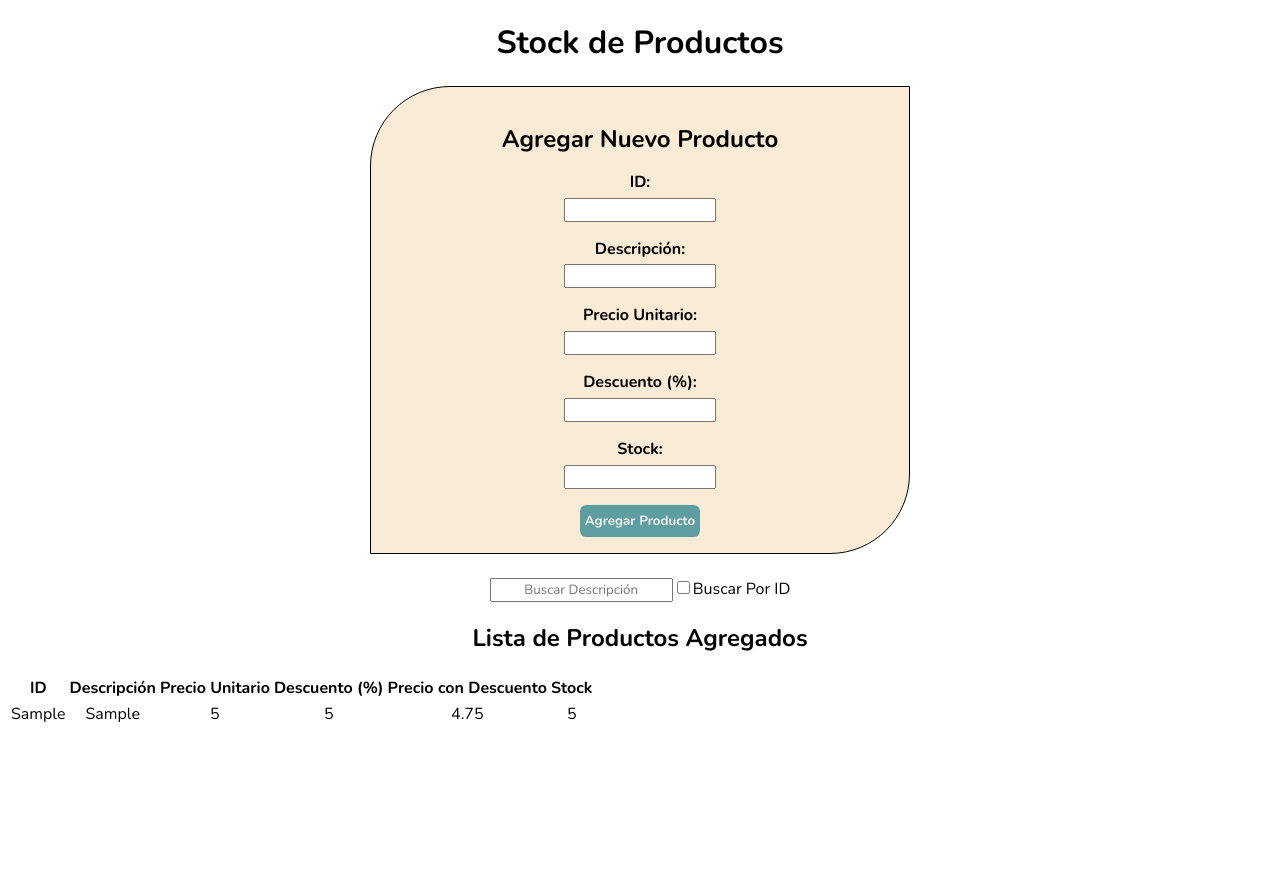
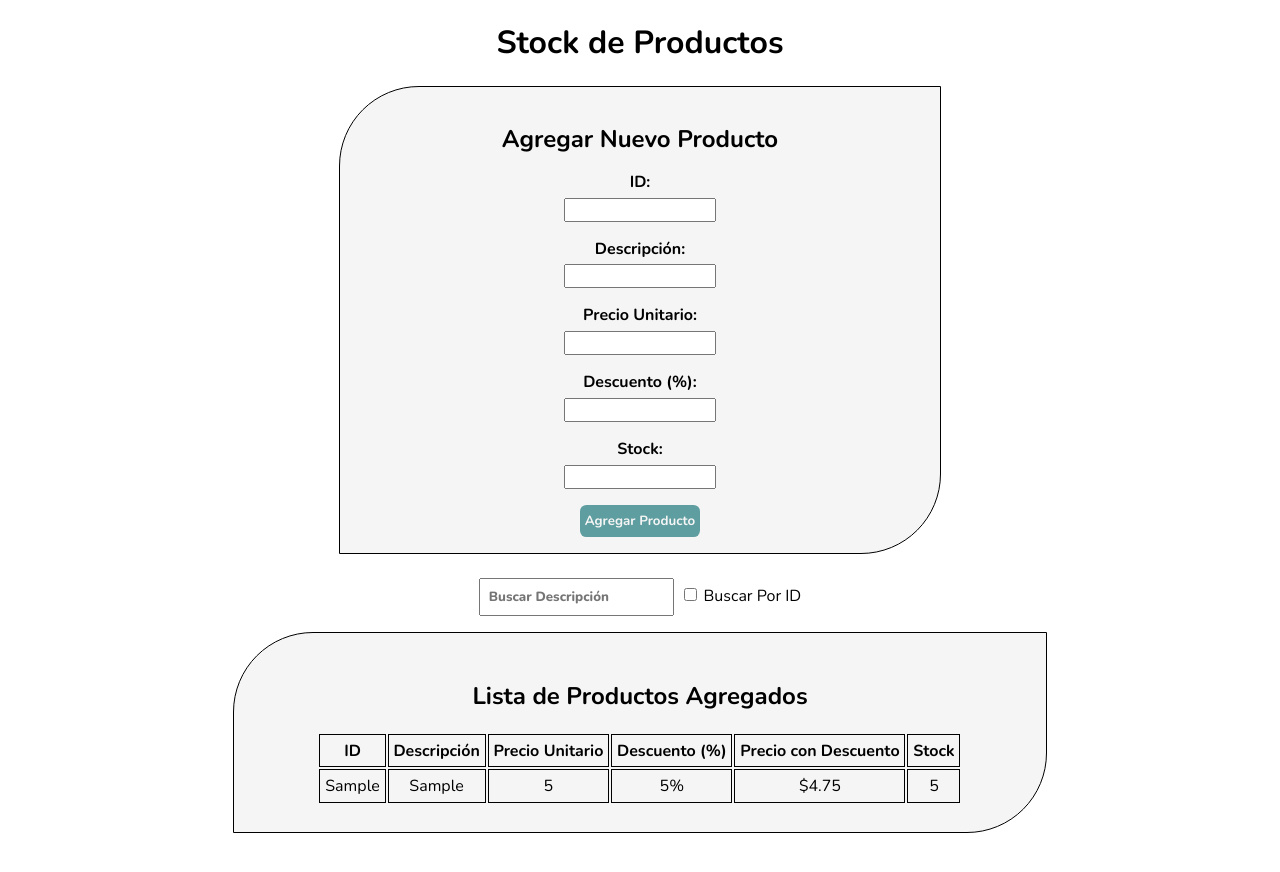
Before and after one commit to GabrielCalisaya/PV-TP4-GRUPO24, a React (Vite) app in the folder PV-TP4-GRUPO24/: page / in a window 1280 px wide. Both pictures are taken after typing "Sample", "Sample", "5", "5", "5" into the empty fields and a click on the button "Agregar Producto". Shown: the top 872 px of the page. Before the commit the page ends 800 px from the top, so only its background shows below. Built offline with nearby package versions, Linux system fonts and the light colour scheme.

Commit message:
Finalización del estilo de la página. Realizado por Juan Carrizo.

```diff
--- a/PV-TP4-GRUPO24/src/Productos.css
+++ b/PV-TP4-GRUPO24/src/Productos.css
@@ -0,0 +1,4 @@
+/*Le damos una altura minima al body de forma que la pagina tenga un poco de scroll*/
+body{
+    min-height: 220vh;
+}
--- a/PV-TP4-GRUPO24/src/Productos.jsx
+++ b/PV-TP4-GRUPO24/src/Productos.jsx
@@ -54,6 +54,18 @@ function Producto() {
     setProductos(productosFiltrados);
   };
 
+   const buscarPorTipo = (tipoBusqueda) => {
+    if (!tipoBusqueda) {
+      setProductos(productosOriginales); // Restablece la lista original si no hay búsqueda
+      return;
+    }
+
+    const productosFiltradosPorTipo = productosOriginales.filter((producto) =>
+      producto.tipo.toLowerCase().includes(tipoBusqueda.toLowerCase())
+    );
+    setProductos(productosFiltradosPorTipo);
+  };
+
   useEffect(() => {
     console.log("Lista de productos actualizada:", productos);
   }, [productos]);
--- a/PV-TP4-GRUPO24/src/components/BarraBuscar.jsx
+++ b/PV-TP4-GRUPO24/src/components/BarraBuscar.jsx
@@ -1,4 +1,5 @@
 import React, { useState } from "react";
+import '../styles/barraBuscar.css';
 function BarraBuscar({ onBuscar }) {
     const [busqueda, setBusqueda] = useState("");
     const [buscarPorId, setBuscarPorId] = useState(false);
--- a/PV-TP4-GRUPO24/src/components/FormProductos.jsx
+++ b/PV-TP4-GRUPO24/src/components/FormProductos.jsx
@@ -1,5 +1,5 @@
 import React, { useState, useCallback } from 'react';
-import '../styles/style.css'
+import '../styles/FormProductos.css'
 
 const FormProducto = ({ onAgregar }) => {
     const [datosFormulario, setDatosFormulario] = useState({
--- a/PV-TP4-GRUPO24/src/components/TablaProductos.jsx
+++ b/PV-TP4-GRUPO24/src/components/TablaProductos.jsx
@@ -1,4 +1,5 @@
 import React from 'react';
+import '../styles/TablaProductos.css';
 const TablaProductos = ({ productos }) => {
     if (!productos || productos.length === 0) {
         return <p>No hay productos agregados.</p>;
@@ -24,8 +25,8 @@ const TablaProductos = ({ productos }) => {
                             <td>{producto.id}</td>
                             <td>{producto.descripcion}</td>
                             <td>{producto.precioUnitario}</td>
-                            <td>{producto.descuento}</td>
-                            <td>{producto.precioConDescuento.toFixed(2)}</td>
+                            <td>{producto.descuento + "%"}</td>
+                            <td>{"$" + producto.precioConDescuento.toFixed(2)}</td>
                             <td>{producto.stock}</td>
                         </tr>
                     ))}
--- a/PV-TP4-GRUPO24/src/styles/style.css
+++ b/PV-TP4-GRUPO24/src/styles/FormProductos.css
@@ -11,9 +11,9 @@
 /*ESTILOS PARA EL FORMULARIO*/
 
 form {
-  background-color: antiquewhite;
+  background-color: whitesmoke;
   font-weight: 700;
-  max-width: 40%;
+  max-width: 45%;
   margin: 0 auto;
   min-height: 15rem;
   padding: 1rem;
@@ -56,5 +56,3 @@ form input{
 }
 
 /*FIN DE ESTILOS PARA EL FORMULARIO*/
-
-/*ESTILO PARA BARRA DE BÚSQUEDA*/
--- /dev/null
+++ b/PV-TP4-GRUPO24/src/styles/TablaProductos.css
@@ -0,0 +1,17 @@
+/*Le damos estilo a la tabla que aparecerá según se vayan ingresando los productos*/
+.tabla-productos-contenedor{
+    margin: 1rem auto 0 auto;
+    background-color: whitesmoke;
+    border: .1rem solid black;
+    border-radius: 5rem 0 5rem 0;
+    display: flex;
+    flex-direction: column;
+    align-items: center;
+    padding: 1.7rem;
+    width: 60%;
+}
+
+th, td{
+    border: 1px solid black;
+    padding: .3rem;
+}
--- /dev/null
+++ b/PV-TP4-GRUPO24/src/styles/barraBuscar.css
@@ -0,0 +1,6 @@
+.barraBuscar input{
+    padding: .5rem;
+    margin-right: .4rem;
+    font-weight: 800;
+    text-align: left;
+}
```
